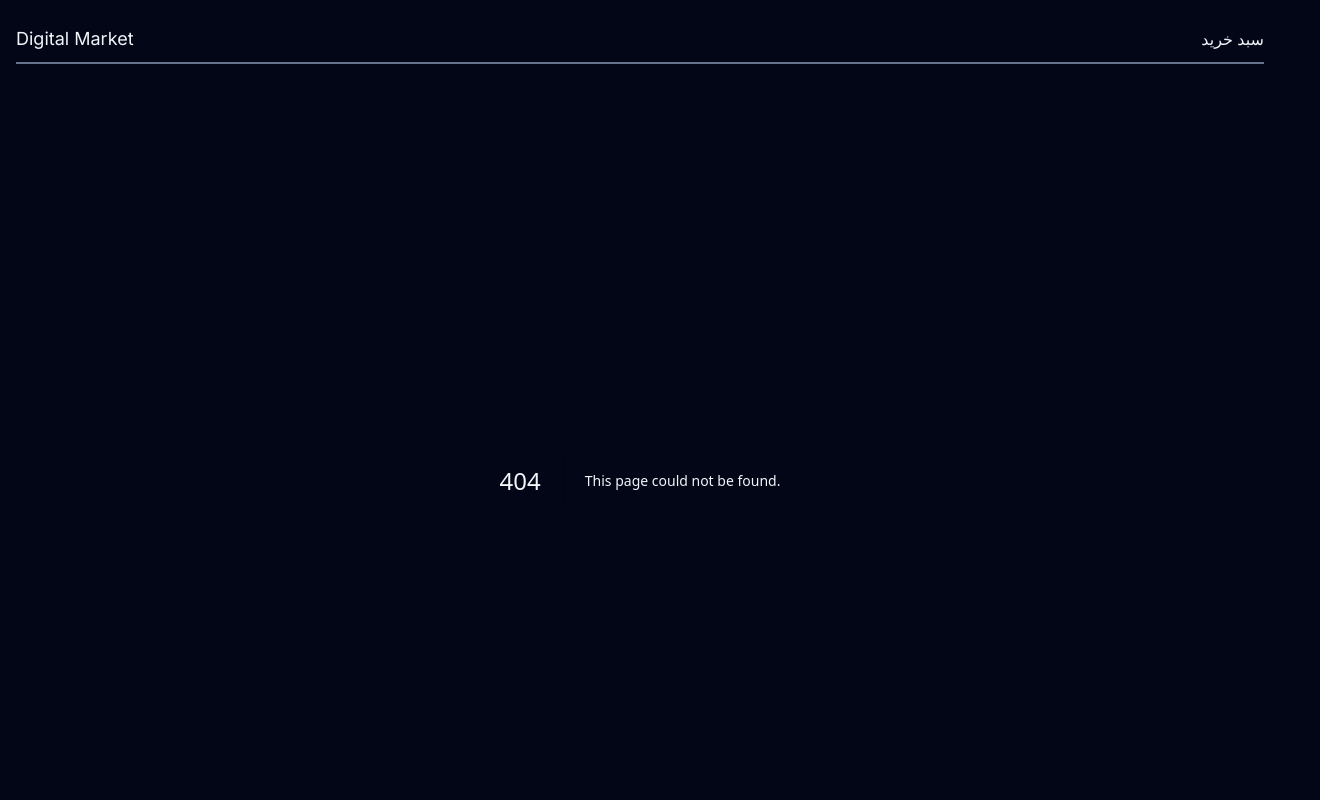
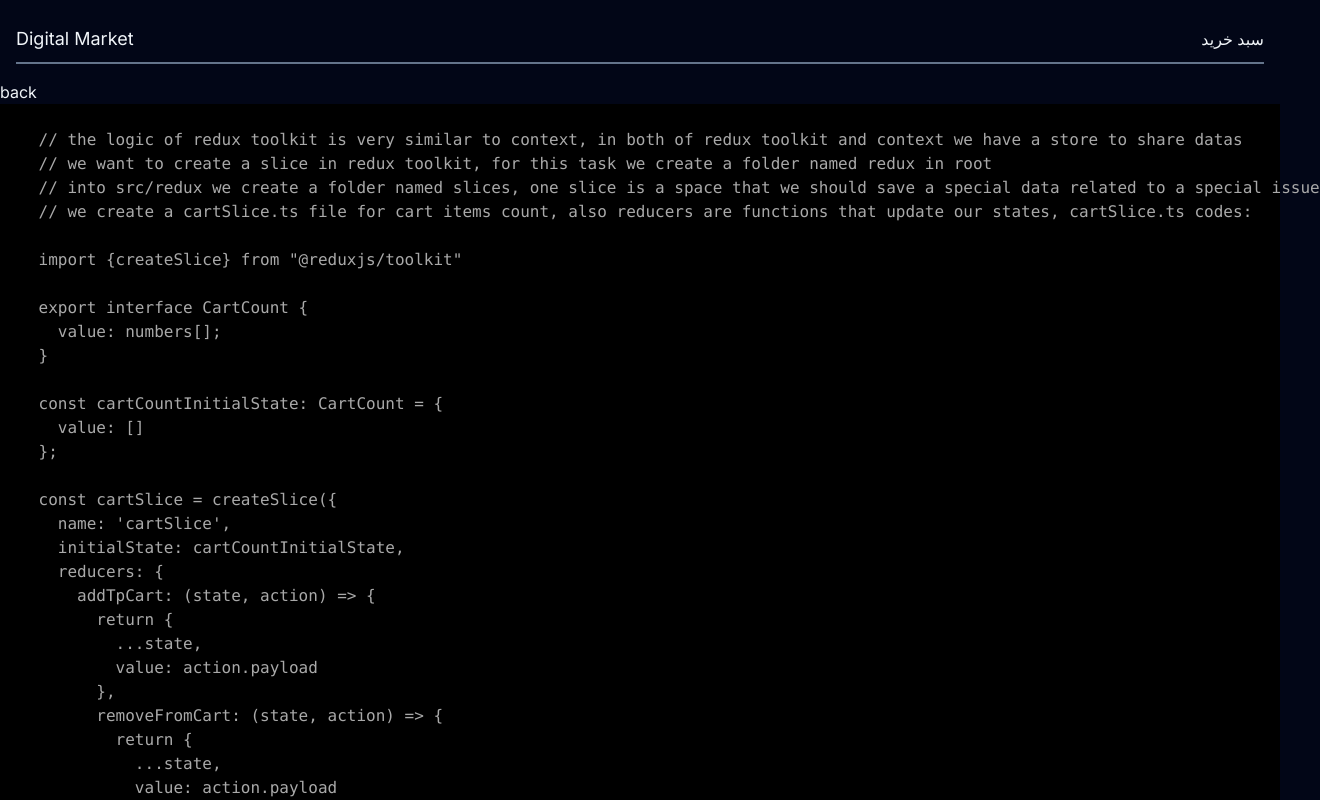
Before and after one commit to arefmaghdam/review-of-ts-nextjs13, a Next.js app: page /components/nextjs/create-slice in a window 1280 px wide. Before the commit this address had no page. Shown: the top 800 px of the page, 1320 px wide, since content can reach past the window. Built offline with nearby package versions, Linux system fonts and the light colour scheme.

Commit message:
feat: review of redux toolkit slices and reducers and implementation

```diff
--- /dev/null
+++ b/src/app/components/nextjs/create-slice/page.tsx
@@ -0,0 +1,54 @@
+import React, { FC } from "react";
+import CodePreview from "../../code-preview/code-preview";
+import Link from "next/link";
+
+const CreateSlice: FC = () => {
+  return (
+    <div>
+      <Link href="/">back</Link>
+      <CodePreview
+        imgURL=""
+        content={`
+    // the logic of redux toolkit is very similar to context, in both of redux toolkit and context we have a store to share datas
+    // we want to create a slice in redux toolkit, for this task we create a folder named redux in root
+    // into src/redux we create a folder named slices, one slice is a space that we should save a special data related to a special issue
+    // we create a cartSlice.ts file for cart items count, also reducers are functions that update our states, cartSlice.ts codes:
+
+    import {createSlice} from "@reduxjs/toolkit"
+
+    export interface CartCount {
+      value: numbers[];
+    }
+
+    const cartCountInitialState: CartCount = {
+      value: []
+    };
+
+    const cartSlice = createSlice({
+      name: 'cartSlice',
+      initialState: cartCountInitialState,
+      reducers: {
+        addTpCart: (state, action) => {
+          return {
+            ...state,
+            value: action.payload
+          },
+          removeFromCart: (state, action) => {
+            return {
+              ...state,
+              value: action.payload
+            };
+          }
+        }
+      }
+    });
+
+    export const { addToCart, removeFromCart } = cartSlice.actions;
+    export default cartSlice.reducer;
+      `}
+      />
+    </div>
+  );
+};
+
+export default CreateSlice;
--- a/src/app/components/providers/next-provider.tsx
+++ b/src/app/components/providers/next-provider.tsx
@@ -18,6 +18,7 @@ const NextProvider: FC = () => {
       <Link href="/components/nextjs/install-redux-toolkit">
         install redux toolkit
       </Link>
+      <Link href="/components/nextjs/create-slice">create slice</Link>
     </div>
   );
 };
--- /dev/null
+++ b/src/redux/slices/cartSlice.ts
@@ -0,0 +1,31 @@
+import { Reducer, createSlice } from "@reduxjs/toolkit";
+
+export interface CartCount {
+  value: number[];
+}
+
+const cartCountInitialState: CartCount = {
+  value: [],
+};
+
+const cartSlice = createSlice({
+  name: "cartSlice",
+  initialState: cartCountInitialState,
+  reducers: {
+    addToCart: (state, action) => {
+      return {
+        ...state,
+        value: action.payload,
+      };
+    },
+    removeFromCart: (state, action) => {
+      return {
+        ...state,
+        value: action.payload,
+      };
+    },
+  },
+});
+
+export const { addToCart, removeFromCart } = cartSlice.actions;
+export default cartSlice.reducer;
```
Also changed, not shown: package.json (+6 -4 lines), 1 other file (tests, documents, lock files or other folders).
